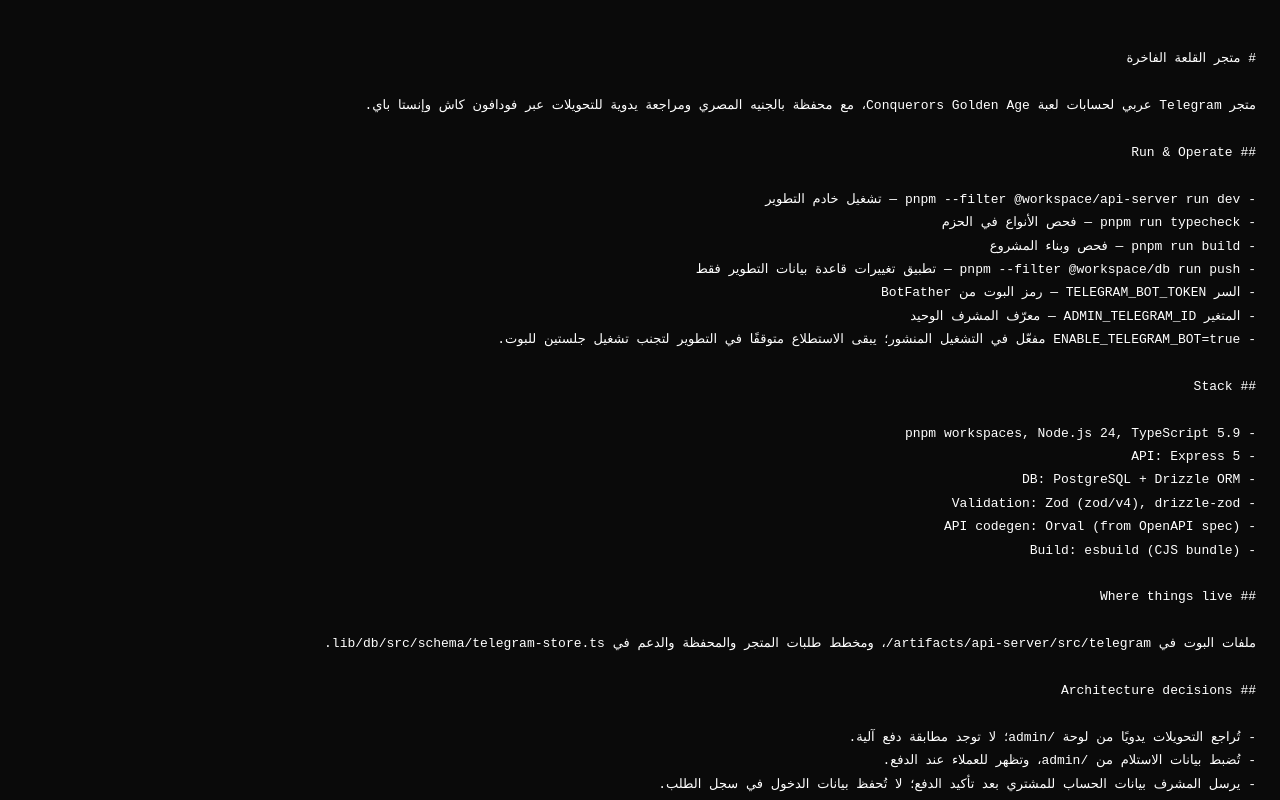
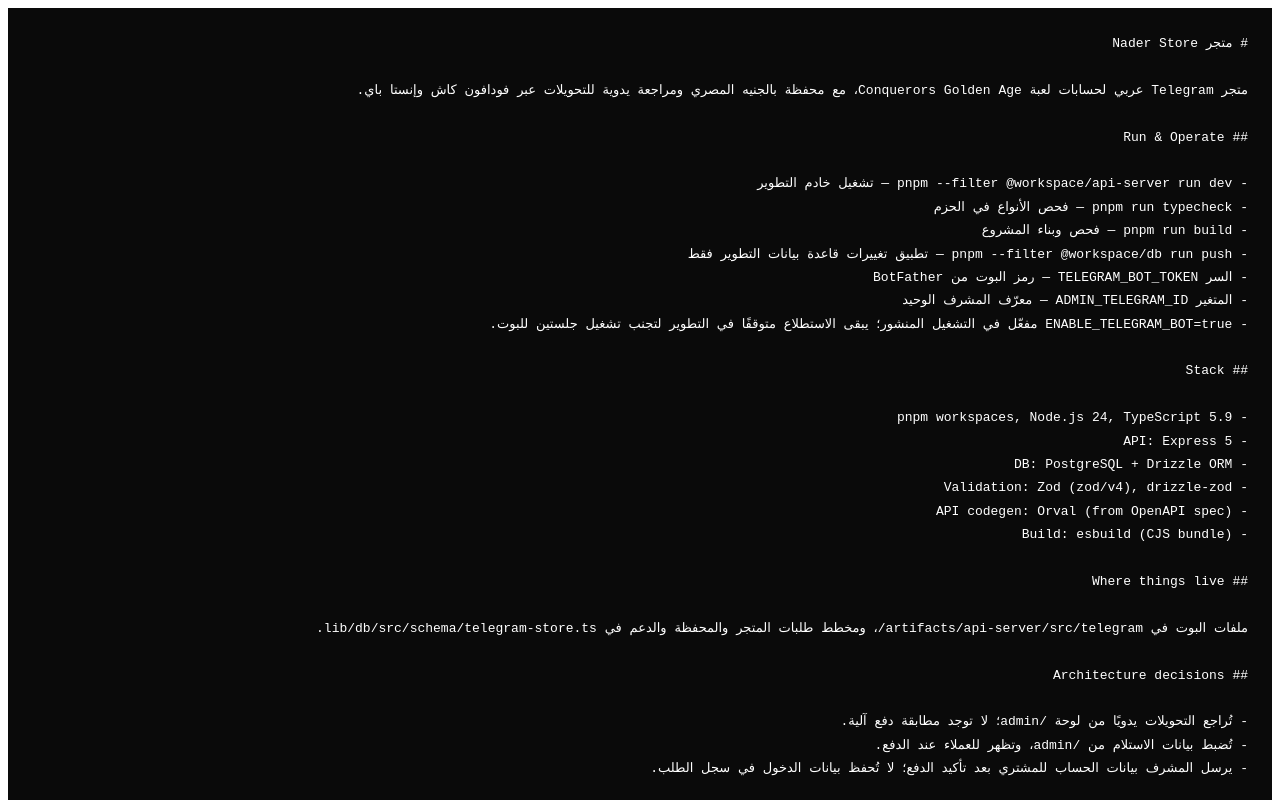
Before and after one commit to nadersaeidewais00/NADER-BOT-V2, a website: page form.html in a window 1280 px wide. Shown: the top 800 px of the page. Drawn offline with Linux system fonts and the light colour scheme.

Commit message:
Update form.html

```diff
--- a/form.html
+++ b/form.html
@@ -1,16 +1,10 @@
 <!DOCTYPE html>
 <html lang="ar" dir="rtl">
-<head>
 <meta charset="UTF-8">
 <meta name="viewport" content="width=device-width, initial-scale=1">
-<title>متجر القلعة الفاخرة</title>
-<style>
-body{margin:0;padding:24px;background:#0a0a0a;color:#fff;font-family:monospace;direction:rtl;white-space:pre-wrap;line-height:1.8}
-h1{color:#d4af37}
-</style>
-</head>
-<body>
-# متجر القلعة الفاخرة
+<title>Nader Store</title>
+<pre style="white-space:pre-wrap;word-wrap:break-word;font-family:monospace;line-height:1.8;background:#0a0a0a;color:#fff;padding:24px;margin:0;min-height:100vh">
+# متجر Nader Store
 
 متجر Telegram عربي لحسابات لعبة Conquerors Golden Age، مع محفظة بالجنيه المصري ومراجعة يدوية للتحويلات عبر فودافون كاش وإنستا باي.
 
@@ -60,5 +54,5 @@
 ## Pointers
 
 - راجع مهارة pnpm-workspace لبنية الحزم وإعداد TypeScript.
-</body>
+</pre>
 </html>
```
